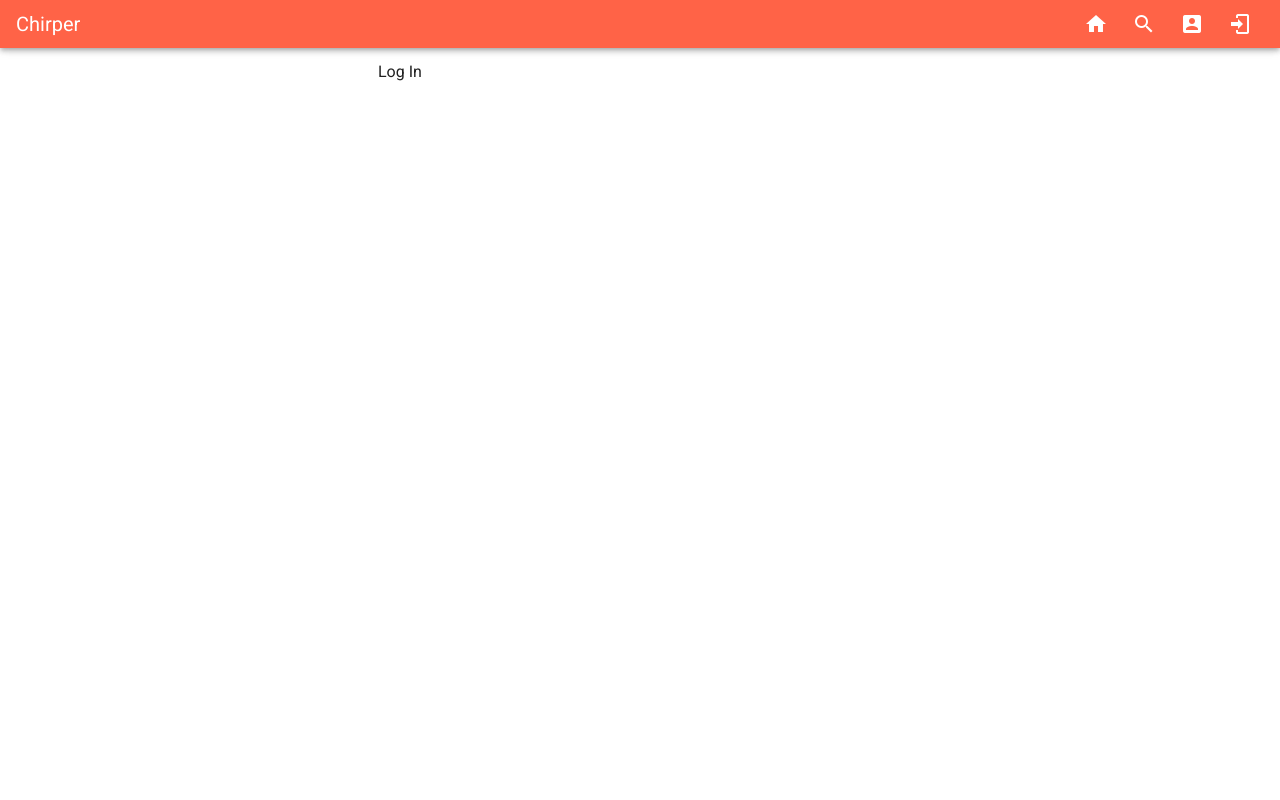
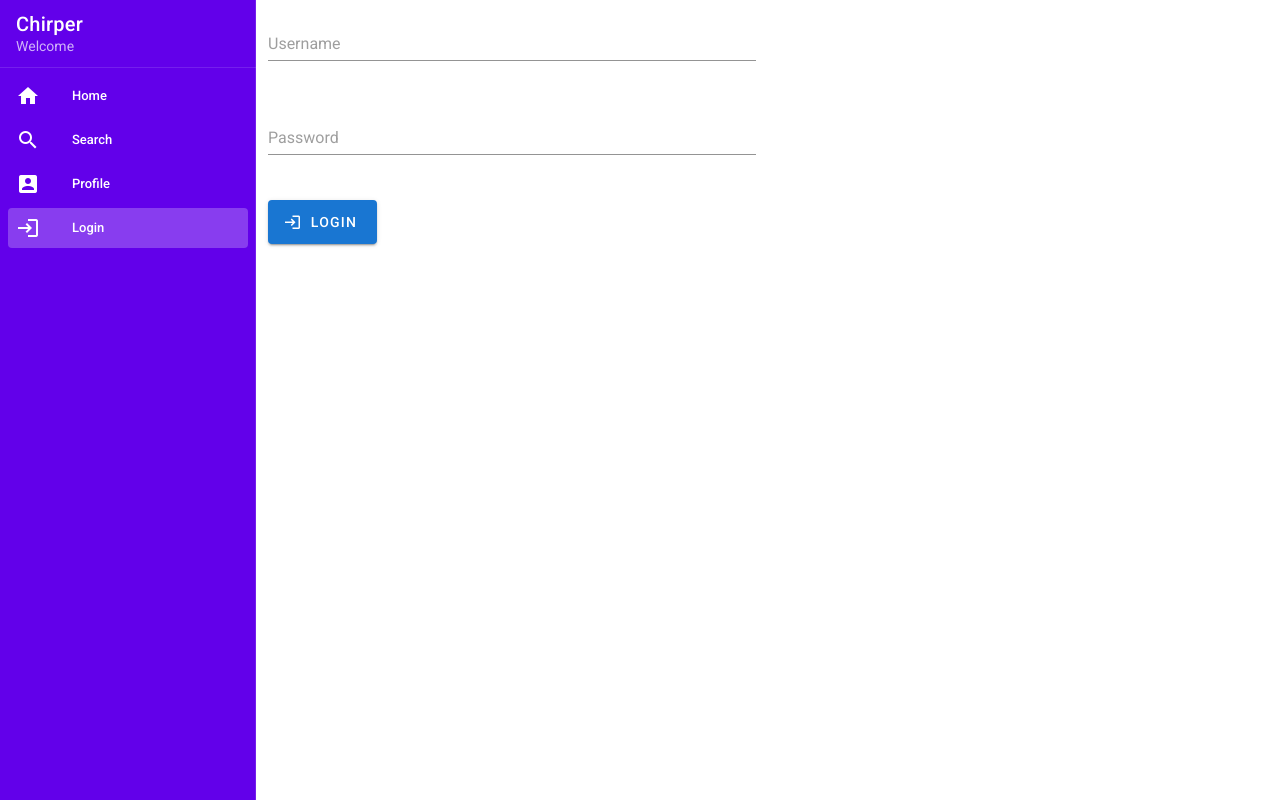
Before and after one commit to Kevinab168/twitter_clone_front, a Vue app: page /login in a window 1280 px wide. Built offline with nearby package versions, Linux system fonts and the light colour scheme.

Commit message:
- Change Navigation Bar to Drawer
- Edit the Styling of Post and Comment Components
- Add Login Styling Components
- Add Search Styling

```diff
--- a/package.json
+++ b/package.json
@@ -30,6 +30,7 @@
     "babel-eslint": "^10.1.0",
     "eslint": "^6.7.2",
     "eslint-plugin-vue": "^6.2.2",
+    "material-design-icons-iconfont": "^6.1.0",
     "sass": "^1.19.0",
     "sass-loader": "^8.0.0",
     "vue-cli-plugin-vuetify": "~2.0.7",
--- a/src/App.vue
+++ b/src/App.vue
@@ -1,30 +1,65 @@
 <template>
   <v-app>
     <div id="app">
-      <v-app-bar app dark color="#FF6347" dense>
-        <v-toolbar-title>Chirper</v-toolbar-title>
-        <v-spacer></v-spacer>
-        <router-link to="/home">
-            <v-btn icon>
-              <v-icon class="mx-3">mdi-home</v-icon>
-            </v-btn>
-        </router-link>
-        <router-link to="/explore">
-            <v-btn icon>
-              <v-icon class="mx-3">mdi-magnify</v-icon>
-            </v-btn>
-        </router-link>
-        <router-link to="/profile">
-            <v-btn icon>
-              <v-icon class="mx-3">mdi-account-box</v-icon>
-            </v-btn>
-        </router-link>
-        <router-link to="/login">
-            <v-btn icon>
-              <v-icon class="mx-3">mdi-login</v-icon>
-            </v-btn>
-        </router-link>
-      </v-app-bar>
+      <v-navigation-drawer class="deep-purple accent-4" dark app>
+        <v-list-item>
+        <v-list-item-content>
+          <v-list-item-title class="title">
+            Chirper
+          </v-list-item-title>
+          <v-list-item-subtitle>
+            Welcome {{ user }}
+          </v-list-item-subtitle>
+        </v-list-item-content>
+      </v-list-item>
+
+      <v-divider></v-divider>
+
+      <v-list
+        dense
+        nav
+      >
+        <v-list-item to="/home">
+          <v-list-item-icon>
+            <v-icon>mdi-home</v-icon>
+          </v-list-item-icon>
+
+          <v-list-item-content>
+            <v-list-item-title>Home</v-list-item-title>
+          </v-list-item-content>
+        </v-list-item>
+
+        <v-list-item to="/explore">
+          <v-list-item-icon>
+            <v-icon>mdi-magnify</v-icon>
+          </v-list-item-icon>
+
+          <v-list-item-content>
+            <v-list-item-title>Search</v-list-item-title>
+          </v-list-item-content>
+        </v-list-item>
+
+        <v-list-item :to="userpage">
+          <v-list-item-icon>
+            <v-icon>mdi-account-box</v-icon>
+          </v-list-item-icon>
+
+          <v-list-item-content>
+            <v-list-item-title>Profile</v-list-item-title>
+          </v-list-item-content>
+        </v-list-item>
+
+        <v-list-item to="/login">
+          <v-list-item-icon>
+            <v-icon>mdi-login</v-icon>
+          </v-list-item-icon>
+
+          <v-list-item-content>
+            <v-list-item-title>Login</v-list-item-title>
+          </v-list-item-content>
+        </v-list-item>
+      </v-list>
+      </v-navigation-drawer>
       <v-main>
         <v-container fluid>
             <router-view></router-view>
@@ -40,9 +75,12 @@ export default {
   computed: {
     ...mapState(['user', 'token']),
     userpage() {
-      return `/profile/${this.user}`
+      return `/profile/${this.userID}`
     },
   },
+  data: () => ({
+    routes: []
+  }),
   methods: {
     ...mapMutations(['setUser'])
   },
--- a/src/components/Comment.vue
+++ b/src/components/Comment.vue
@@ -2,7 +2,7 @@
     <div>
         <v-row>
             <v-col>
-                  <v-card dark color="#A15E89" :to="link" class="mx-auto" max-width="400">
+                  <v-card dark color="#A15E89" class="mx-auto" max-width="400">
                       <v-card-title>
                           <v-icon large left>
                               mdi-perm_identity
--- a/src/components/FollowerList.vue
+++ b/src/components/FollowerList.vue
@@ -1,5 +1,10 @@
 <template>
     <div>
+        <v-row>
+            <v-col>
+               <p>Followers:</p>
+            </v-col>
+        </v-row>
         <p>Followers:</p>
         <Follower v-for="follower in followers" :follower="follower.follower" :key="follower.id"></Follower>
     </div>
--- a/src/components/Post.vue
+++ b/src/components/Post.vue
@@ -4,10 +4,9 @@
             <v-col>
                   <v-card dark color="#5E89A1" :to="link" class="mx-auto" max-width="400">
                       <v-card-title>
-                          <v-icon large left>
-                              mdi-perm_identity
-                          </v-icon>
-                          <span class="title">User</span>
+                          <v-avatar color="blue">
+                              <span class="white--text headline">TT</span>
+                          </v-avatar>
                       </v-card-title>
                       <v-card-text>
                           <span>"{{ post.content }}"</span>
--- a/src/components/UserLoginForm.vue
+++ b/src/components/UserLoginForm.vue
@@ -1,8 +1,38 @@
 <template>
     <div>
-        <input type="text" v-model="username">
-        <input type="password" v-model="password">
-        <button @click="login">Log In</button>
+        <v-row>
+            <v-col cols="6">
+                <v-text-field class="mx-auto"
+                v-model="username"
+                clearable
+                placeholder="Username"
+                prepend-icon=""
+            ></v-text-field>
+            </v-col>
+        </v-row>
+        <v-row>
+              <v-col cols="6">
+                <v-text-field class="mx-auto"
+                v-model="password"
+                type="password"
+                clearable
+                placeholder="Password"
+            ></v-text-field>
+            </v-col>
+        </v-row>
+        <v-row>
+            <v-col>
+                <v-btn
+                large
+                class="mx-auto"
+                dark
+                color="primary"
+                >
+                    <v-icon left>mdi-login</v-icon>
+                    <span>Login</span>
+                </v-btn>
+            </v-col>
+        </v-row>
     </div>
 </template>
 
--- a/src/plugins/vuetify.js
+++ b/src/plugins/vuetify.js
@@ -1,4 +1,4 @@
-import '@mdi/font/css/materialdesignicons.css';
+import 'material-design-icons-iconfont/dist/material-design-icons.css' ;
 import Vue from 'vue';
 import Vuetify from 'vuetify/lib';
 
@@ -6,7 +6,7 @@ Vue.use(Vuetify);
 
 export default new Vuetify({
     icons: {
-        iconfont: 'mdiSvg'
+        iconfont: 'md'
     },
     theme: {
         light: true,
--- a/src/views/nav/Explore.vue
+++ b/src/views/nav/Explore.vue
@@ -1,10 +1,30 @@
 <template>
     <div>
-        <div>
-            <input type="text" v-model="search">
-        </div>
-        <button v-for="tab in tabs" :key="tab" @click="currentTab = tab">{{ tab }}</button>
-        <component v-bind:is="currentTabComponent" class="tab" :search="search" :key="search"></component>
+        <v-row>
+            <v-col>
+                <v-text-field
+                    placeholder="Search"
+                    v-model="search"
+                    prepend-icon="mdi-magnify"
+                ></v-text-field>
+            </v-col>
+        </v-row>
+        <v-row>
+            <v-col
+                class="mx-auto"
+                v-for="tab in tabs"
+                :key="tab"
+                cols="3"
+                >
+                    <v-btn block @click="currentTab = tab" large>{{ tab }}</v-btn>
+            </v-col>
+
+        </v-row>
+        <v-row>
+            <v-col>
+                <component v-bind:is="currentTabComponent" :search="search" :key="search"></component>
+            </v-col>
+        </v-row>
     </div>
 </template>
 
--- a/src/views/nav/Home.vue
+++ b/src/views/nav/Home.vue
@@ -1,9 +1,7 @@
 <template>
   <div class="home">
-      <v-main>
         <PostForm @createdPost="addNewPost"></PostForm>
         <PostList :posts="posts"></PostList>
-      </v-main>
   </div>
 </template>
 
--- a/src/views/nav/Profile.vue
+++ b/src/views/nav/Profile.vue
@@ -1,5 +1,6 @@
 <template>
     <div>
+        hel
         <FollowerList :user="user"></FollowerList>
         <FollowingList :user="user"></FollowingList>
     </div>
@@ -7,7 +8,6 @@
 
 
 <script>
-import { mapState } from 'vuex'
 import FollowerList from '@/components/FollowerList.vue'
 import FollowingList from '@/components/FollowingList.vue'
 export default {
@@ -15,8 +15,6 @@ export default {
         FollowerList,
         FollowingList
     },
-    computed: {
-        ...mapState(['user'])
-    }
+    props:['user'],
 }
 </script>
--- a/src/views/post/PostDetail.vue
+++ b/src/views/post/PostDetail.vue
@@ -3,7 +3,7 @@
         <CommentForm @createComment="addNewComment"></CommentForm>
         <v-row>
             <v-col>
-                  <v-card dark color="#5E89A1" :to="link" class="mx-auto" max-width="400">
+                  <v-card dark color="#5E89A1"  class="mx-auto" max-width="400">
                       <v-card-title>
                           <v-icon large left>
                               mdi-perm_identity
```
Also changed, not shown: 1 other file (tests, documents, lock files or other folders).
